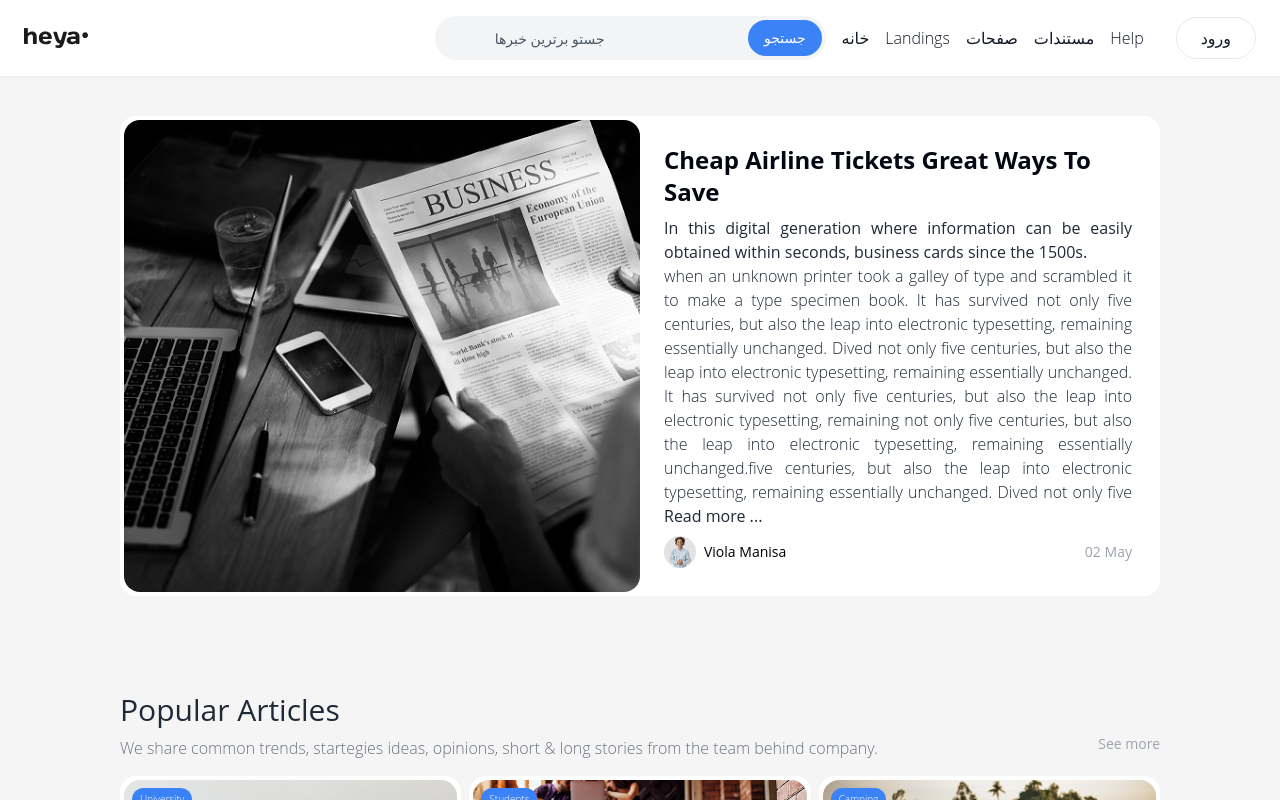
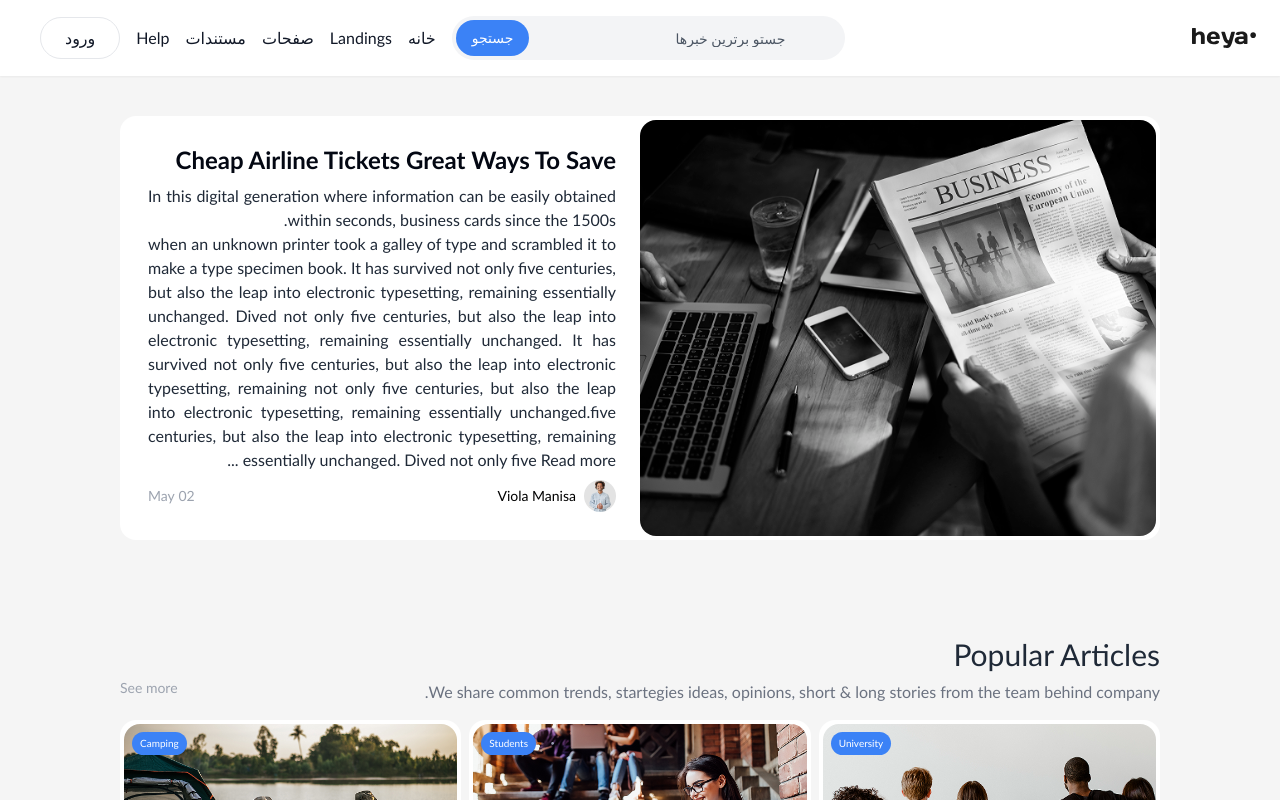
Before and after one commit to setykarimi/Heya-News, a React (Vite) app: page / in a window 1280 px wide. Shown: the top 800 px of the page. Built offline with nearby package versions, Linux system fonts and the light colour scheme; some icons are missing.

Commit message:
Subject: MultiLanguage, Description: Edit for fa and en layout, Date: 6/30/2023

```diff
--- a/src/layout/Layout.jsx
+++ b/src/layout/Layout.jsx
@@ -3,13 +3,15 @@ import Navbar from "./Navbar";
 import Footer from "./Footer";
 import { useState } from "react";
 import { ToastContainer } from "react-toastify";
+import { useTranslation } from "react-i18next";
 
 const Layout = () => {
     const [showMenu, setShowMenu] = useState(false)
+    const { i18n  } = useTranslation();
 
-    console.log(showMenu);
+    console.log(i18n.language);
     return (
-        <>
+        <div style={{direction: i18n.language == "fa" ? "rtl":"ltr", fontFamily: i18n.language == "fa"  && "Calibri"}}>
             <ToastContainer position="top-center"
                 hideProgressBar={false}
                 newestOnTop={false}
@@ -27,7 +29,7 @@ const Layout = () => {
                 </div>
             </main>
             <Footer />
-        </>
+        </div>
     );
 }
 
```
